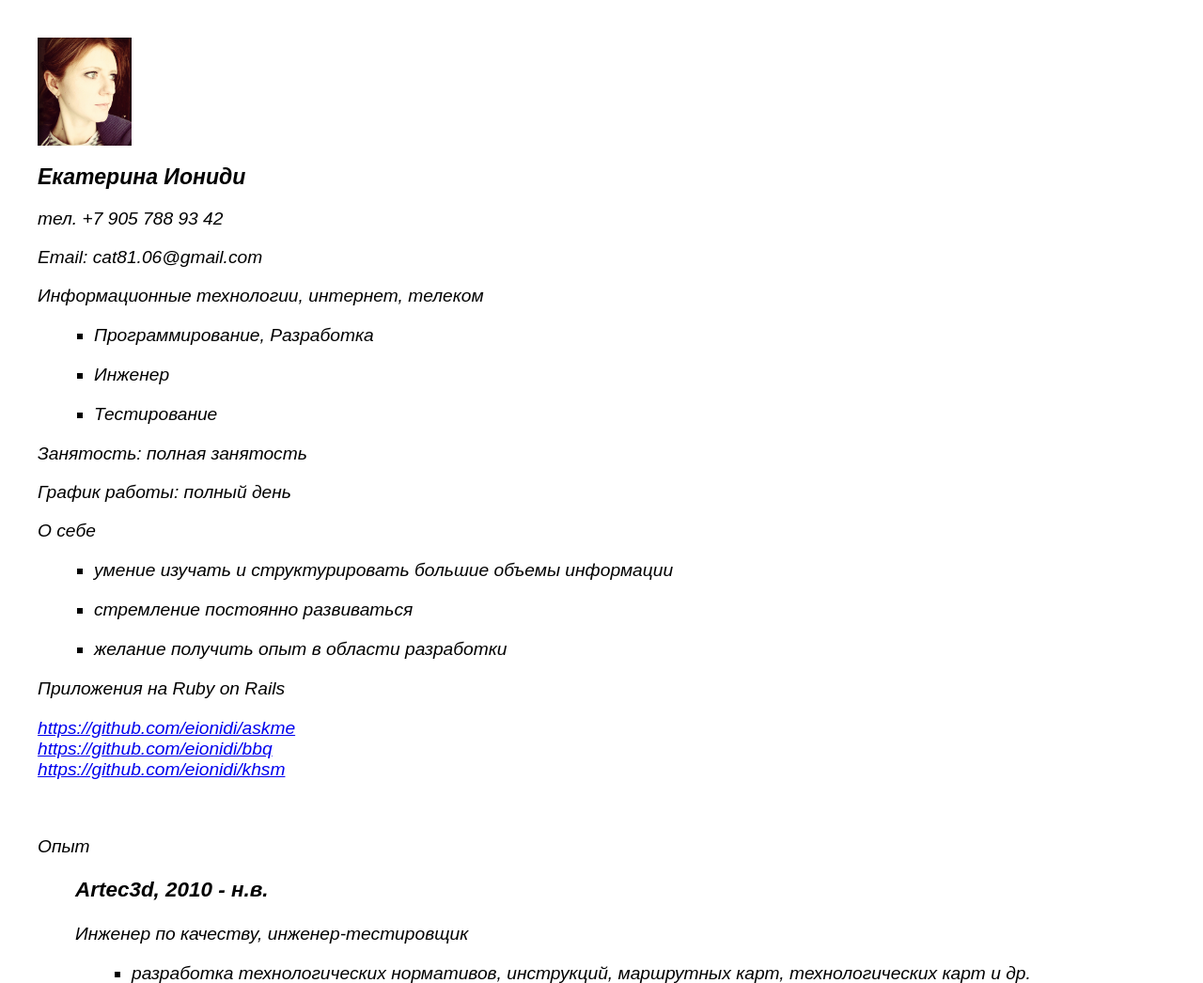
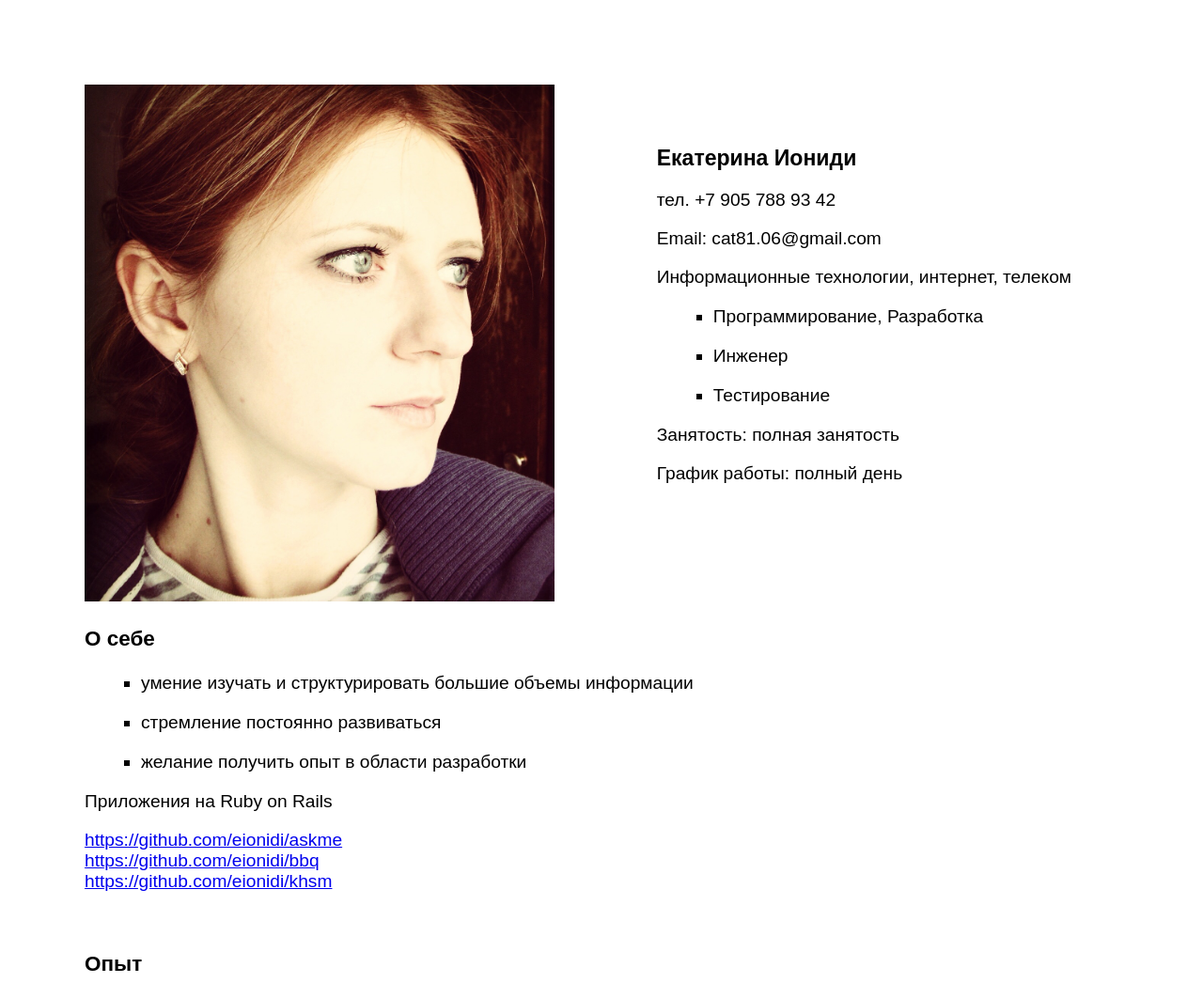
Before and after one commit to eionidi/CV, a plain HTML site: page index.html in a window 1280 px wide. Shown: the top 1046 px of the page at 94% size. Drawn offline with Linux system fonts and the light colour scheme.

Commit message:
refactoring

```diff
--- a/cv.css
+++ b/cv.css
@@ -14,11 +14,17 @@ body {
 }
 .container li {
     list-style: square;
-    margin: 20px
+    margin: 20px;
 }
 .container {
-    font-style: italic;
+    font-style: arial;
+    padding: 50px;
 }
 .name {
     font-size: larger;
 }
+.info {
+  float: right;
+  right: 70%;
+  padding: 50px;
+}
--- a/index.html
+++ b/index.html
@@ -7,8 +7,8 @@
 </head>
 <body>
   <div class="container">
-	<img src="image1.jpg" alt="photo" class="u-max-full-width" width="100" height="115"/>
-	<div class="container">
+	<img src="image1.jpg" alt="photo" class="u-max-full-width" width="500" height="550"/>
+	<div class="info">
 		<h1 class="name">Екатерина Иониди</h1>
 		<p>
 			тел. +7 905 788 93 42
@@ -24,10 +24,8 @@
 		</ul>
 		<p>Занятость: полная занятость</p>
 		<p>График работы: полный день</p>
-
 	</div>
-		<dd class="clear"></dd>
-		<dt>О себе</dt>
+		<h3>О себе</h3>
 			<ul>
 				<li>умение изучать и структурировать большие объемы информации</li>
 				<li>стремление постоянно развиваться</li>
@@ -41,7 +39,7 @@
 			</div>
 		<p>&nbsp;</p>
 		<dd class="clear"></dd>
-		<dt>Опыт</dt>
+		<h3>Опыт</h3>
 		<dd class="experience">
 			<h3>Artec3d, 2010 - н.в.</h3>
 			<p>Инженер по качеству, инженер-тестировщик</p>
@@ -82,9 +80,9 @@
 				<li>работа с поставщиками</li>
 			</ul>
 		</dd>
-		<dt>Образование</dt>
+		<h3>Образование</h3>
 		<dd>
-			<h3>Северо-Кавказский Горно-Металлургический Институт</h3>
+			<h4>Северо-Кавказский Горно-Металлургический Институт</h4>
 			<p> Факультет электронной техники/ электронные приборы и устройства, красный/инженер злектронной техники</p>
 		</dd>
   </div>
```
